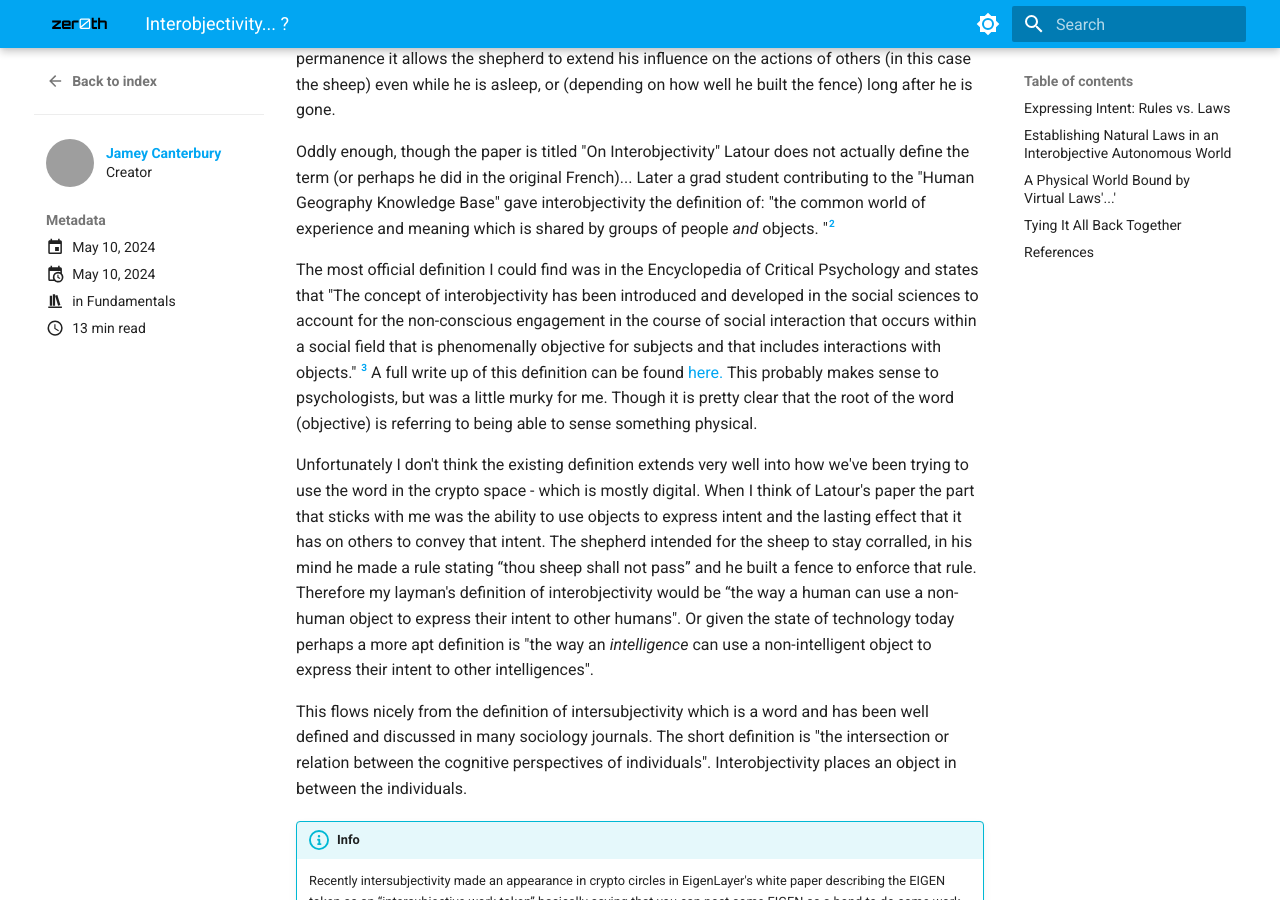
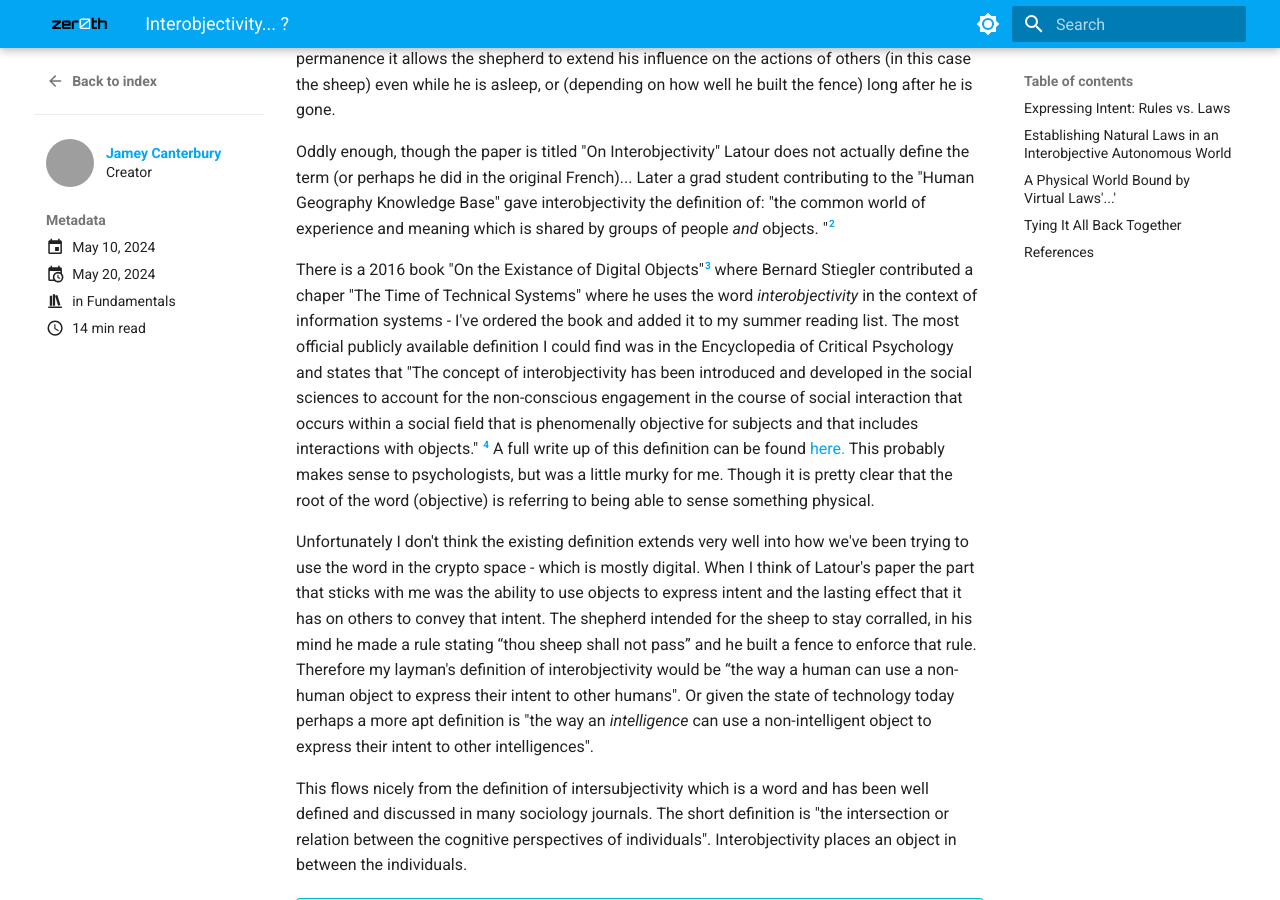
Before and after one commit to zeroth-tech/blogs, an MkDocs documentation site: the page built from docs/posts/interobjectivity.md, in a window 1280 px wide and 900 px high, scrolled down 767 px. Built offline with MkDocs 1.6.1 and Material for MkDocs 9.7.7, drawn with Linux system fonts in a browser that asks for light colours; comment, search, counter and statistics services are not loaded; some of the changed text lies outside the part shown; grey boxes are pictures that could not be loaded.

Commit message:
Update interobjectivity.md

```diff
--- a/docs/posts/interobjectivity.md
+++ b/docs/posts/interobjectivity.md
@@ -3,7 +3,7 @@ authors:
   - jamescbury
 date:
   created: 2024-05-10
-  updated: 2024-05-10
+  updated: 2024-05-20
 draft: false
 categories:
   - Fundamentals
@@ -25,7 +25,7 @@ First of all the word interobjectivity is a very rarely used outside of social s
 
 Oddly enough, though the paper is titled "On Interobjectivity" Latour does not actually define the term (or perhaps he did in the original French)... Later a grad student contributing to the "Human Geography Knowledge Base" gave interobjectivity the definition of: "the common world of experience and meaning which is shared by groups of people *and* objects. "[^2]
 
-The most official definition I could find was in the Encyclopedia of Critical Psychology and states that "The concept of interobjectivity has been introduced and developed in the social sciences to account for the non-conscious engagement in the course of social interaction that occurs within a social field that is phenomenally objective for subjects and that includes interactions with objects." [^3] A full write up of this definition can be found [here.](https://www.um.edu.mt/library/oar/bitstream/123456789/82869/1/Interobjectivity_2014.pdf) This probably makes sense to psychologists, but was a little murky for me.  Though it is pretty clear that the root of the word (objective) is referring to being able to sense something physical.
+There is a 2016 book "On the Existance of Digital Objects"[^3] where Bernard Stiegler contributed a chaper "The Time of Technical Systems" where he uses the word *interobjectivity* in the context of information systems - I've ordered the book and added it to my summer reading list. The most official publicly available definition I could find was in the Encyclopedia of Critical Psychology and states that "The concept of interobjectivity has been introduced and developed in the social sciences to account for the non-conscious engagement in the course of social interaction that occurs within a social field that is phenomenally objective for subjects and that includes interactions with objects." [^4] A full write up of this definition can be found [here.](https://www.um.edu.mt/library/oar/bitstream/123456789/82869/1/Interobjectivity_2014.pdf) This probably makes sense to psychologists, but was a little murky for me.  Though it is pretty clear that the root of the word (objective) is referring to being able to sense something physical.
 
 Unfortunately I don't think the existing definition extends very well into how we've been trying to use the word in the crypto space - which is mostly digital.  When I think of Latour's paper the part that sticks with me was the ability to use objects to express intent and the lasting effect that it has on others to convey that intent.  The shepherd intended for the sheep to stay corralled, in his mind he made a rule stating “thou sheep shall not pass” and he built a fence to enforce that rule.  Therefore my layman's definition of interobjectivity would be “the way a human can use a non-human object to express their intent to other humans".  Or given the state of technology today perhaps a more apt definition is "the way an *intelligence* can use a non-intelligent object to express their intent to other intelligences".
 
@@ -114,6 +114,7 @@ The notion of interobjectivity is exciting in the context of autonomous worlds,
 ## References
 
 [^1]: Latour, B. (1996), On interobjectivity. In: Mind, culture and activity. Volume 3, number 4. Retrieved from Scribd.com, Friday May 31st 2024. <https://www.scribd.com/document/277023110/Bruno-Latour-On-interobjectivity-Mind-Culture-and-Activity-1996>
-[^2]: <https://geography.ruhosting.nl/geography/index.php?title=Interobjectivity>
-[^3]: Sammut, G., Moghaddam, F. (2014). Interobjectivity. In: Teo, T. (eds) Encyclopedia of Critical Psychology. Springer, New York, NY. <https://doi.org/10.1007/978-1-4614-5583-7_158>
-[^4]: **Dixon, Chris.** Read Write Own: Building the Next Era of the Internet_. Random House Publishing Group, 2024.
+[^2]: Hui, Y. (2016). The Time of Technical Systems. In On the Existence of Digital Objects (pp. 151-186). University of Minnesota Press. https://doi.org/10.5749/minnesota/9780816698905.003.0005
+[^3]: Human Geography Knowledge Base. (2012). Interobjectivity. Retrieved June 10, 2024, from https://geography.ruhosting.nl/geography/index.php?title=Interobjectivity
+[^4]: Sammut, G., Moghaddam, F. (2014). Interobjectivity. In: Teo, T. (eds) Encyclopedia of Critical Psychology. Springer, New York, NY. <https://doi.org/10.1007/978-1-4614-5583-7_158>
+[^5]: **Dixon, Chris.** Read Write Own: Building the Next Era of the Internet_. Random House Publishing Group, 2024.
```
Also changed, not shown: other parts of docs/posts/interobjectivity.md (+1 -1 lines).
